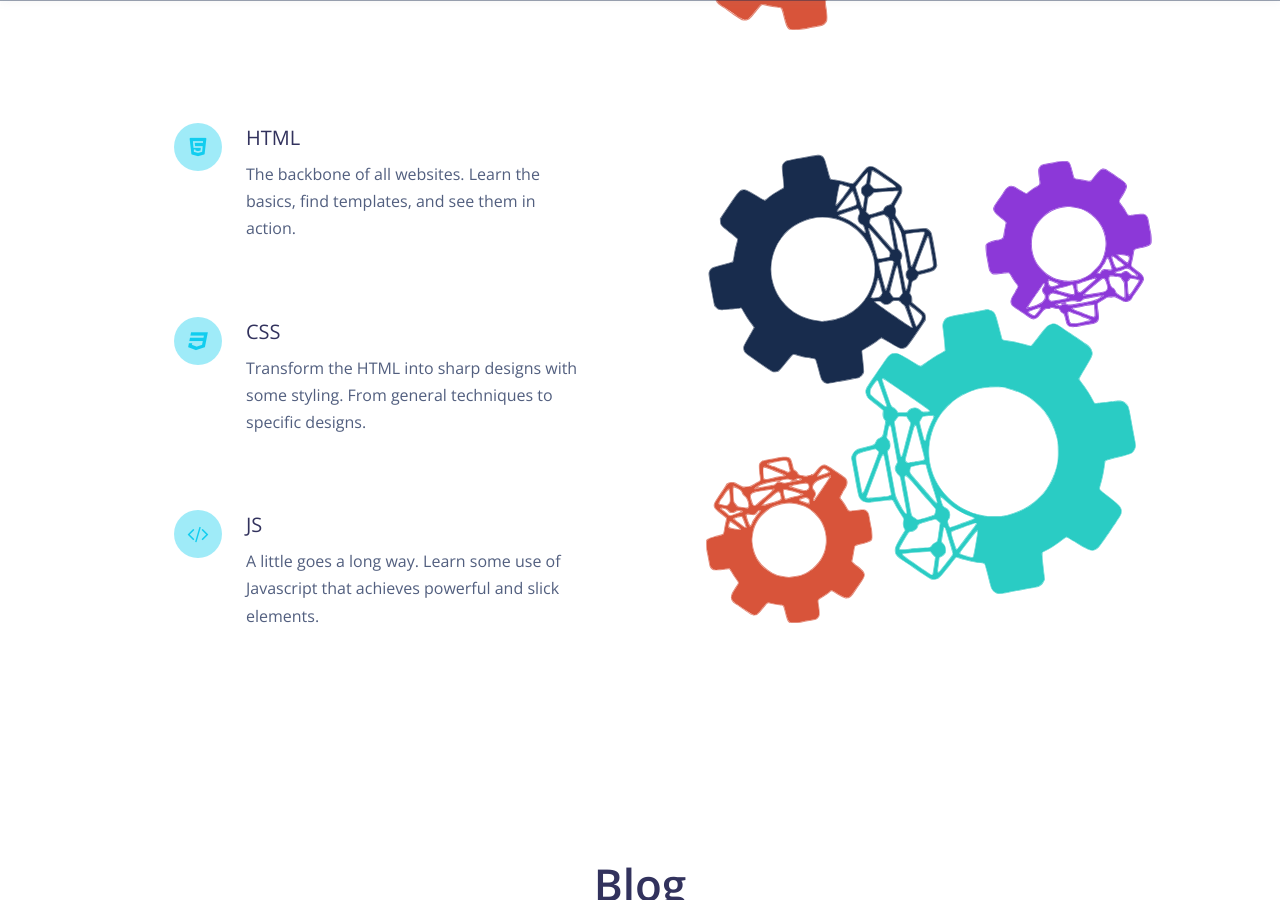
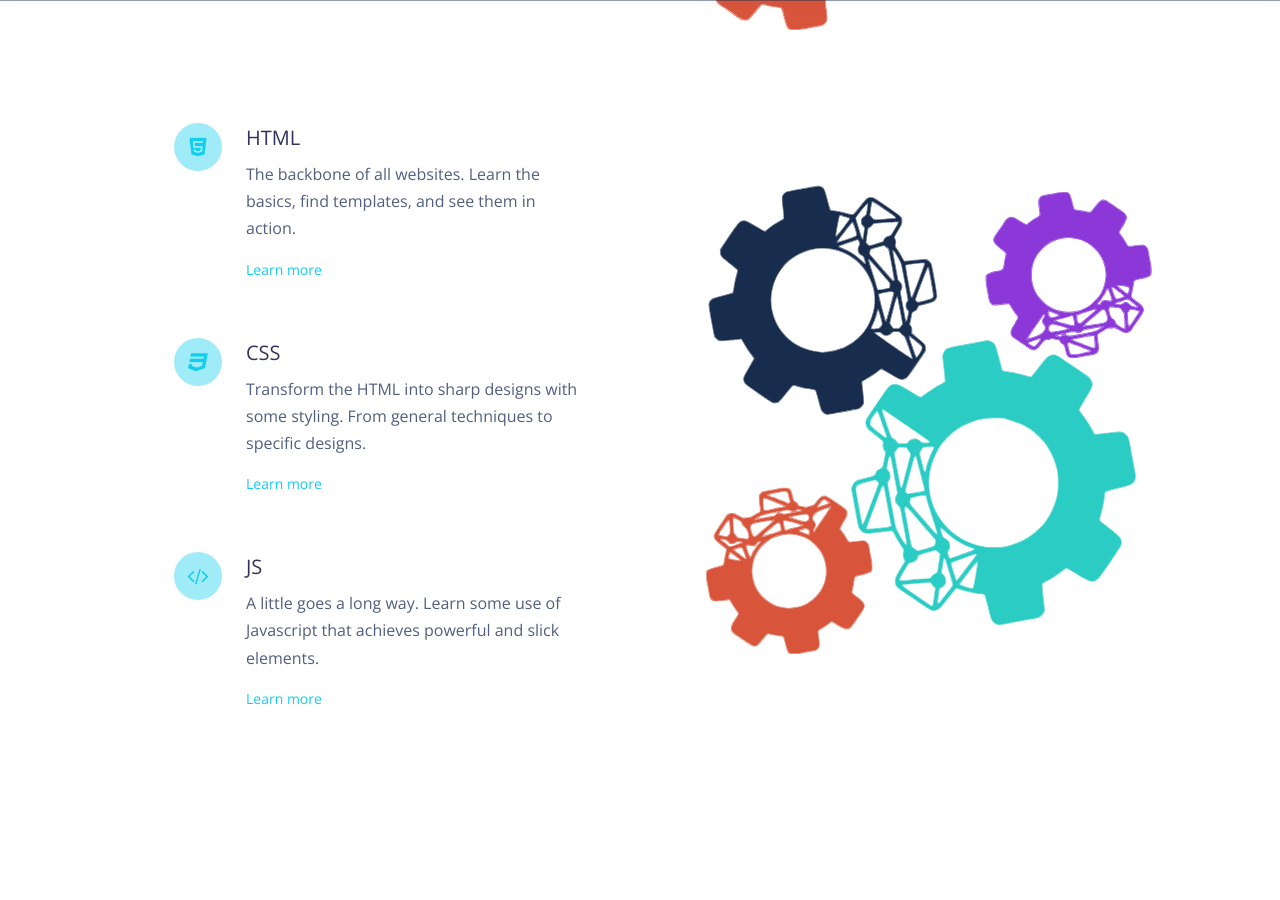
Before and after one commit to wtmadaj/DevSolitude, a Jekyll site: the page built from index.html, in a window 1280 px wide and 900 px high, scrolled down 565 px. Built offline with Jekyll 4.4.1, drawn with Linux system fonts in a browser that asks for light colours; nearby versions of some CDN libraries.

Commit message:
added links on homepage to the Learn pages

```diff
--- a/_includes/home-sample.html
+++ b/_includes/home-sample.html
@@ -29,7 +29,7 @@
             <div class="description pl-4">
               <h5 class="title">HTML</h5>
               <p>The backbone of all websites. Learn the basics, find templates, and see them in action.</p>
-              <!--<a href="#" class="text-info">Learn more</a> Link this to an HTML section? or blogs tagged with html -->
+              <a href="html" class="text-info">Learn more</a>
             </div>
           </div>
           <div class="info info-horizontal info-hover-primary">
@@ -39,7 +39,7 @@
             <div class="description pl-4">
               <h5 class="title">CSS</h5>
               <p>Transform the HTML into sharp designs with some styling. From general techniques to specific designs.</p>
-              <!--<a href="#" class="text-info">Learn more</a> Link this to a CSS section? -->
+              <a href="css" class="text-info">Learn more</a>
             </div>
           </div>
           <div class="info info-horizontal info-hover-primary">
@@ -49,7 +49,7 @@
             <div class="description pl-4">
               <h5 class="title">JS</h5>
               <p>A little goes a long way. Learn some use of Javascript that achieves powerful and slick elements.</p>
-              <!--<a href="#" class="text-info">Learn more</a> Link this to a JS section? -->
+              <a href="javascript" class="text-info">Learn more</a>
             </div>
           </div>
         </div>
```
